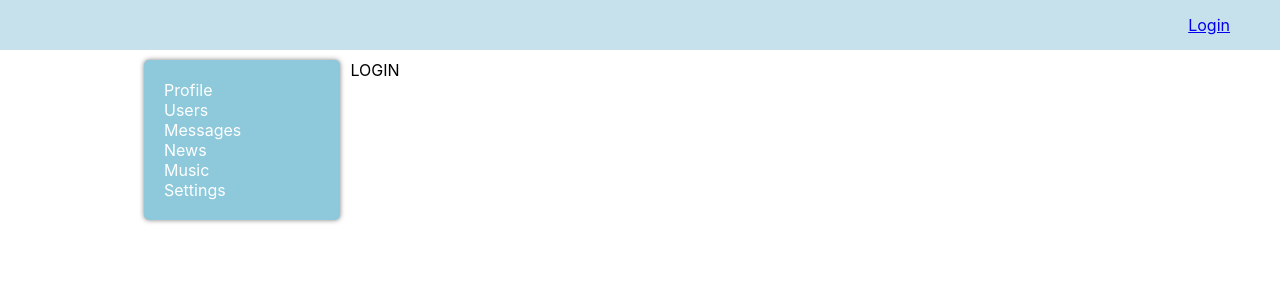
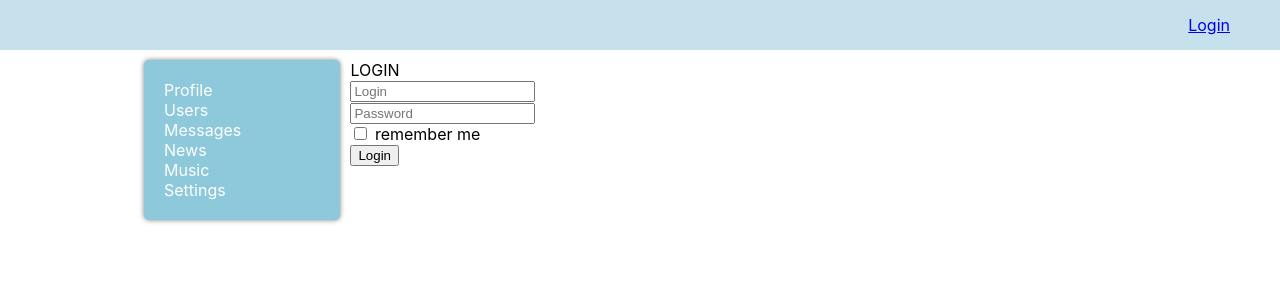
Before and after one commit to msseleznev/way-of-the-Samurai-1.0-TS, a React (Create React App) app: page /login in a window 1280 px wide. Shown: the top 300 px of the page. Built offline with nearby package versions, Linux system fonts and the light colour scheme; no server answers.

Commit message:
lesson 75

```diff
--- a/package.json
+++ b/package.json
@@ -12,6 +12,7 @@
     "@types/react-dom": "^17.0.0",
     "@types/react-redux": "^7.1.22",
     "@types/react-router-dom": "^5.3.2",
+    "@types/redux-form": "^8.3.3",
     "@types/uuid": "^8.3.4",
     "axios": "^0.25.0",
     "react": "^17.0.2",
@@ -21,6 +22,7 @@
     "react-router-dom": "^6.2.2",
     "react-scripts": "4.0.3",
     "redux": "^4.1.2",
+    "redux-form": "^8.3.8",
     "redux-thunk": "^2.4.1",
     "typescript": "^4.1.2",
     "web-vitals": "^1.0.1"
--- a/src/components/Login/Login.tsx
+++ b/src/components/Login/Login.tsx
@@ -2,16 +2,48 @@
 import {useSelector} from "react-redux";
 import {AppStateType} from "../../redux/redux-store";
 import {Navigate} from "react-router-dom";
+import {Field, InjectedFormProps, reduxForm} from "redux-form";
+
+type FormDataType = {
+    login: string
+    password: string
+    rememberMe: boolean
+
+}
+
+const LoginForm: React.FC<InjectedFormProps<FormDataType>> = (props) => {
+    return (
+        <form onSubmit={props.handleSubmit}>
+            <div>
+                <Field placeholder={"Login"} name={"login"} component={"input"}/>
+            </div>
+            <div>
+                <Field placeholder={"Password"} name={"password"} component={"input"}/>
+            </div>
+            <div>
+                <Field type={"checkbox"} name={"rememberMe"} component={"input"}/> remember me
+            </div>
+            <div>
+                <button> Login</button>
+            </div>
+        </form>
+    )
+}
+
+const LoginReduxForm = reduxForm<FormDataType>({form: 'login'})(LoginForm)
 
 const Login = () => {
 
+    const onSubmit = (formData: FormDataType) => {
+        console.log(formData)
+    }
 
-
-    const isAuth = useSelector<AppStateType>(state =>  state.auth.isAuth)
-    if (isAuth) return <Navigate to = '/profile'/>
+    const isAuth = useSelector<AppStateType>(state => state.auth.isAuth)
+    if (isAuth) return <Navigate to='/profile'/>
     return (
         <div>
             LOGIN
+            <LoginReduxForm onSubmit={onSubmit}/>
         </div>
     );
 };
--- a/src/redux/profile-reducer.ts
+++ b/src/redux/profile-reducer.ts
@@ -81,7 +81,6 @@
     return (dispatch: ThunkDispatch) => {
         profileAPI.getStatus(userId)
             .then(data => {
-                debugger
                 dispatch(setStatus(data))
             });
     }
--- a/src/redux/redux-store.ts
+++ b/src/redux/redux-store.ts
@@ -3,8 +3,8 @@
 import {dialogsReducer} from "./dialogs-reducer";
 import usersReducer from "./users-reducer";
 import authReducer from "./auth-reducer";
-import thunkMiddleware from 'redux-thunk'
-
+import thunkMiddleware from 'redux-thunk';
+import {reducer as formReducer} from 'redux-form'
 
 
 const rootReducer = combineReducers({
@@ -12,6 +12,7 @@
     dialogsPage: dialogsReducer,
     usersPage: usersReducer,
     auth: authReducer,
+    form: formReducer,
 })
 
 export type AppStateType = ReturnType<typeof rootReducer>
```
Also changed, not shown: 1 other file (tests, documents, lock files or other folders).
